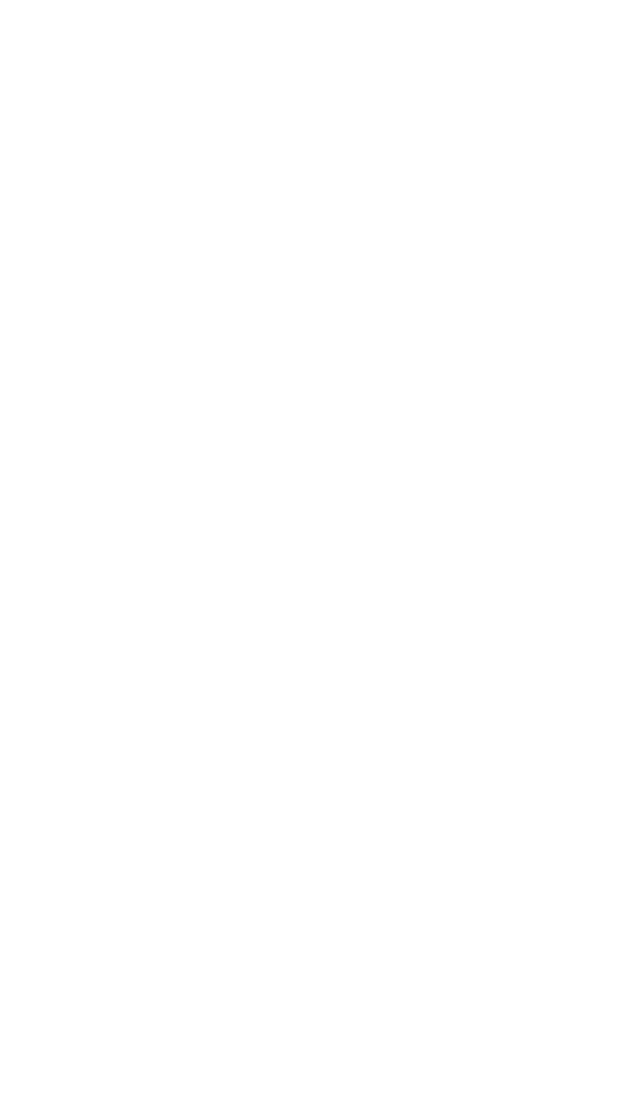
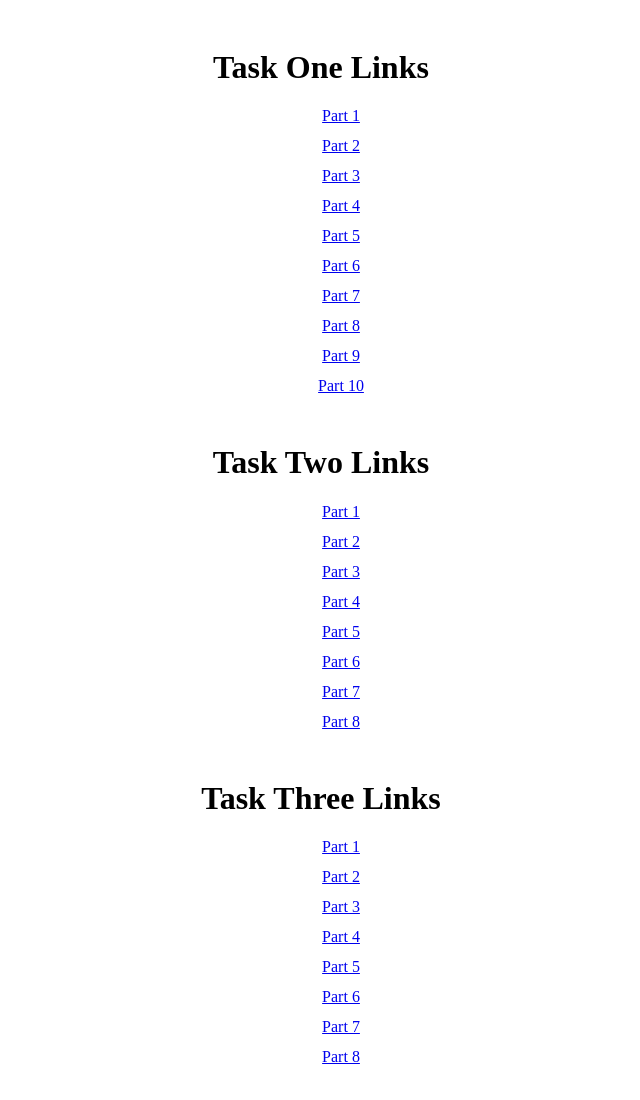
Before and after one commit to hraki1/Orange-Tasks-23-5, a plain HTML site: page index.html in a window 1280 px wide. Shown: the whole page, without its empty margins (319-959 px from the left). Before the commit the page ends 800 px from the top, so only its background shows below. Drawn offline with Linux system fonts and the light colour scheme.

Commit message:
Task is Done...

```diff
--- a/index.html
+++ b/index.html
@@ -1,11 +1,64 @@
 <!DOCTYPE html>
 <html lang="en">
-<head>
-    <meta charset="UTF-8">
-    <meta name="viewport" content="width=device-width, initial-scale=1.0">
+  <head>
+    <meta charset="UTF-8" />
+    <meta name="viewport" content="width=device-width, initial-scale=1.0" />
     <title>Orange-Task-23/5</title>
-</head>
-<body>
-
-</body>
+    <style>
+      div {
+        width: 350px;
+        margin: 49px auto;
+        text-align: center;
+      }
+      ul {
+        list-style: none;
+      }
+      li {
+        margin: 12px;
+      }
+    </style>
+  </head>
+  <body>
+    <div>
+      <h1>Task One Links</h1>
+      <ul>
+        <li><a href="./Task-1/part-1.html">Part 1</a></li>
+        <li><a href="./Task-1/part-2.html">Part 2</a></li>
+        <li><a href="./Task-1/part-3.html">Part 3</a></li>
+        <li><a href="./Task-1/part-4.html">Part 4</a></li>
+        <li><a href="./Task-1/part-5.html">Part 5</a></li>
+        <li><a href="./Task-1/part-6.html">Part 6</a></li>
+        <li><a href="./Task-1/part-7.html">Part 7</a></li>
+        <li><a href="./Task-1/part-8.html">Part 8</a></li>
+        <li><a href="./Task-1/part-9.html">Part 9</a></li>
+        <li><a href="./Task-1/part-10.html">Part 10</a></li>
+      </ul>
+    </div>
+    <div>
+      <h1>Task Two Links</h1>
+      <ul>
+        <li><a href="./Task-2/part-1.html">Part 1</a></li>
+        <li><a href="./Task-2/part-2.html">Part 2</a></li>
+        <li><a href="./Task-2/part-3.html">Part 3</a></li>
+        <li><a href="./Task-2/part-4.html">Part 4</a></li>
+        <li><a href="./Task-2/part-5.html">Part 5</a></li>
+        <li><a href="./Task-2/part-6.html">Part 6</a></li>
+        <li><a href="./Task-2/part-7.html">Part 7</a></li>
+        <li><a href="./Task-2/part-8.html">Part 8</a></li>
+      </ul>
+    </div>
+    <div>
+      <h1>Task Three Links</h1>
+      <ul>
+        <li><a href="./Task-3/part-1.html">Part 1</a></li>
+        <li><a href="./Task-3/part-2.html">Part 2</a></li>
+        <li><a href="./Task-3/part-3.html">Part 3</a></li>
+        <li><a href="./Task-3/part-4.html">Part 4</a></li>
+        <li><a href="./Task-3/part-5.html">Part 5</a></li>
+        <li><a href="./Task-3/part-6.html">Part 6</a></li>
+        <li><a href="./Task-3/part-7.html">Part 7</a></li>
+        <li><a href="./Task-3/part-8.html">Part 8</a></li>
+      </ul>
+    </div>
+  </body>
 </html>
```
Also changed, not shown: Task-3/part-1.html (+2 -0 lines), Task-3/part-4.html (+18 -2 lines).
